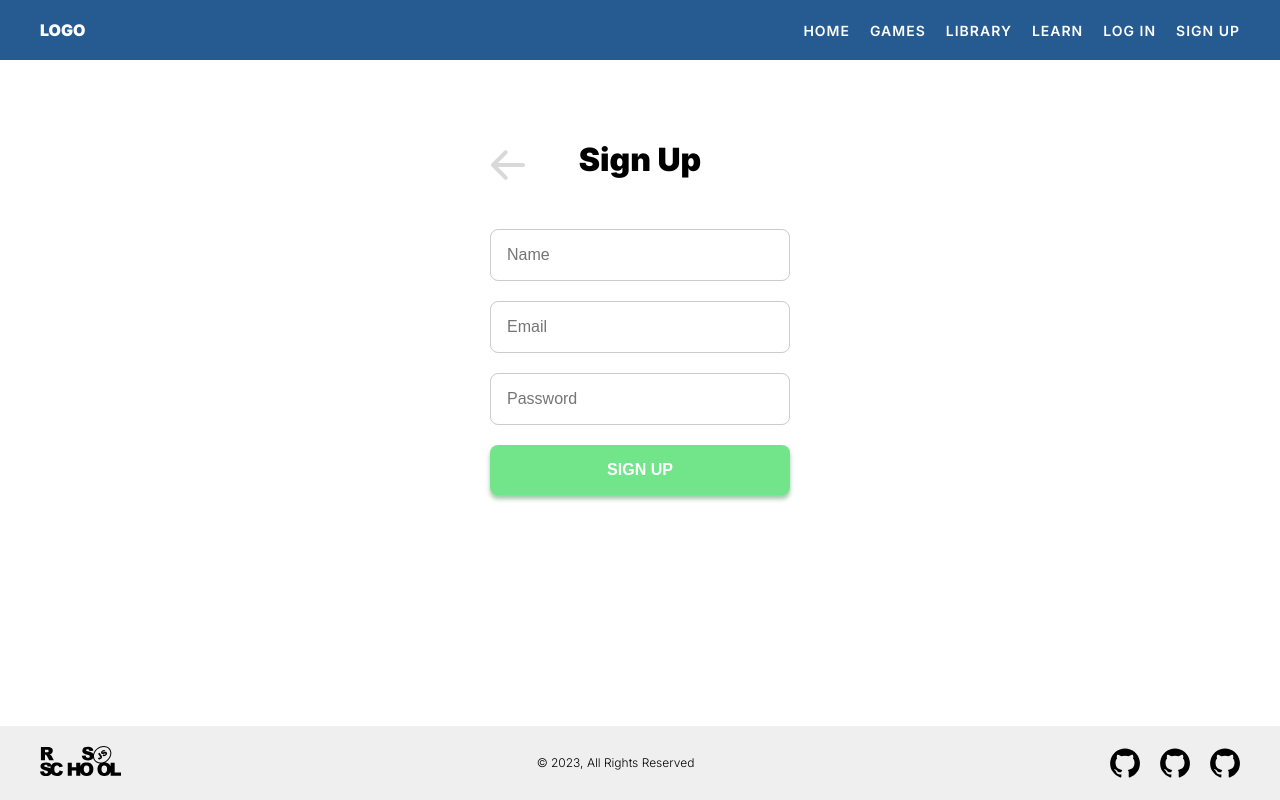
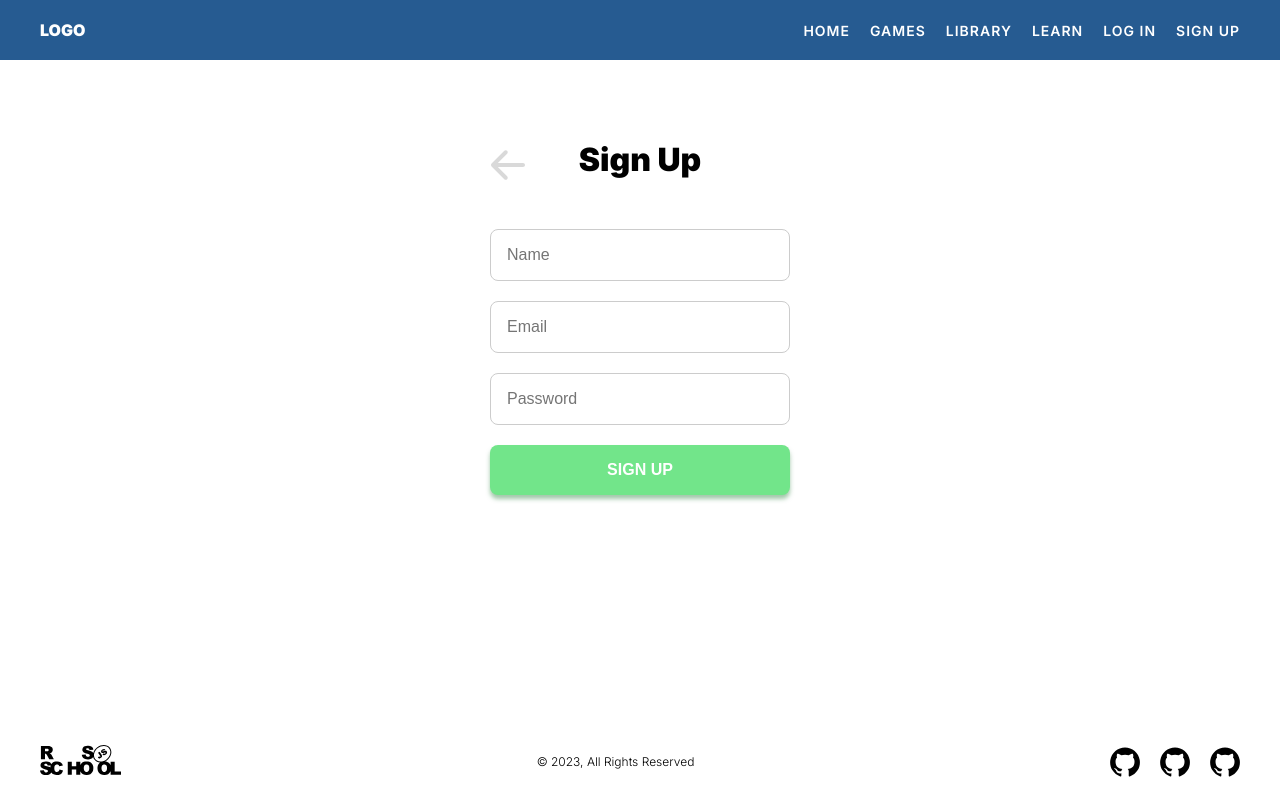
Before and after one commit to gsidnick/rsclone, a React (Create React App) app: page /signup in a window 1280 px wide. Built offline with nearby package versions, Linux system fonts and the light colour scheme; no server answers.

Commit message:
fix: change Footer styles

```diff
--- a/src/components/Footer/Footer.css
+++ b/src/components/Footer/Footer.css
@@ -1,10 +1,7 @@
 .footer {
   width: 100%;
   padding: 20px 40px;
-  background-color:  #efefef;
-  position: absolute;
-  left: 0px;
-  bottom: 0;
+  background-color:  #ffffff;
 }
 
 .footer__container {
```
